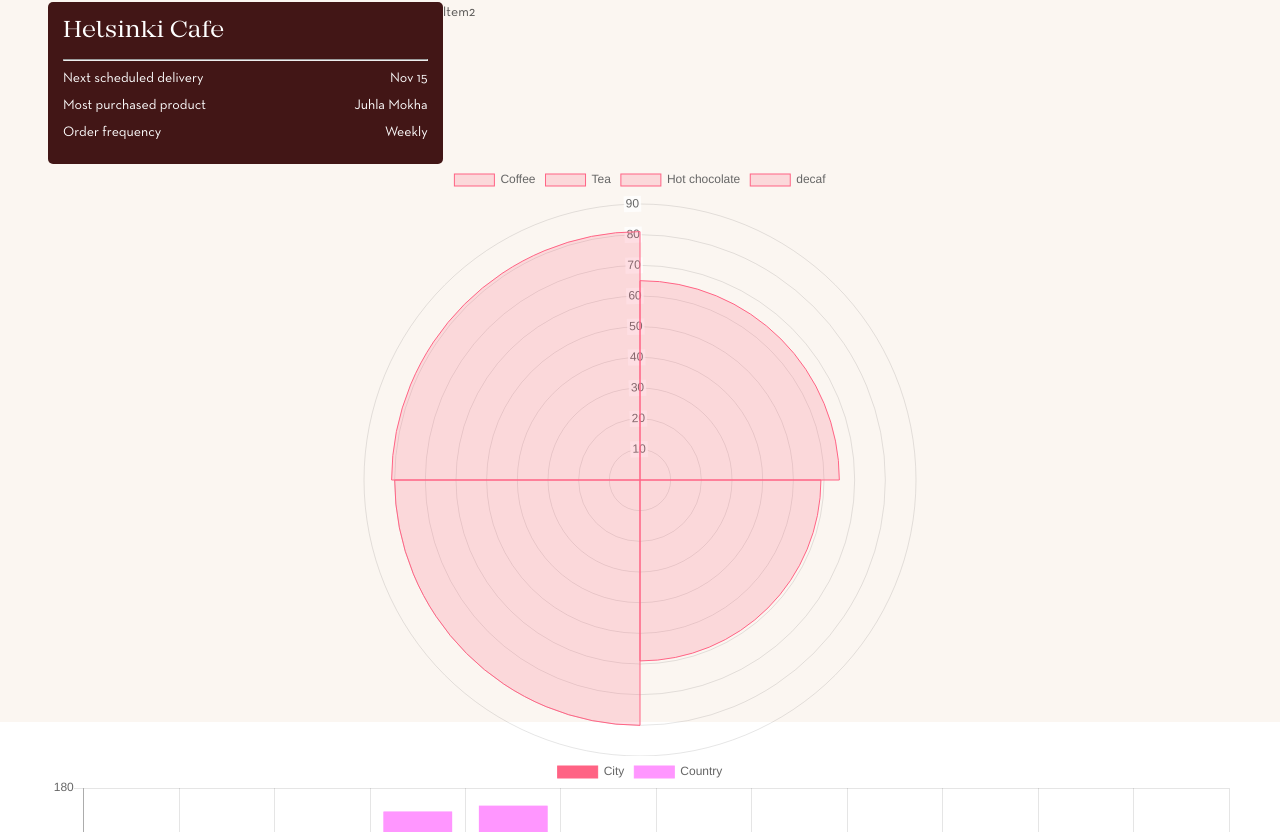
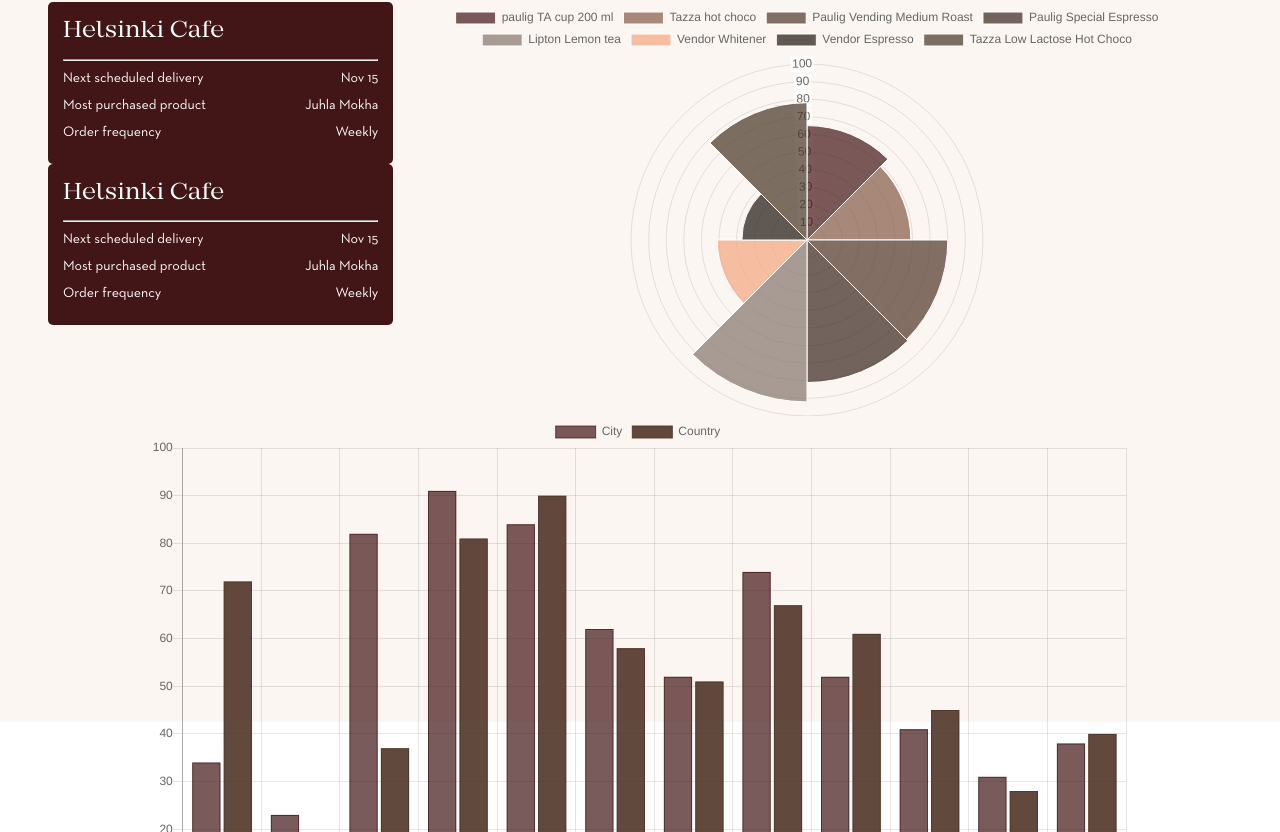
Before and after one commit to biancajemsten/kahvia, a Next.js app: page /data-dashboard in a window 1280 px wide. Shown: the part 268-1100 px from the top of the page. Built offline with nearby package versions, Linux system fonts and the light colour scheme.

Commit message:
Update to chart styles

```diff
--- a/pages/data-dashboard.js
+++ b/pages/data-dashboard.js
@@ -1,21 +1,21 @@
 import { Col, Row } from "antd";
 import { useState, useEffect } from "react";
 import { Loading } from "../components/Loading";
-import { Bar, Line, Polar } from 'react-chartjs-2';
+import { Bar, Polar } from 'react-chartjs-2';
 import { CafeSummary } from "../components/CafeSummary";
 
+const barColors =['rgba(66,22,22,0.7)','rgba(133,90,69,0.7)', 'rgba(81,54,41,0.7)', 'rgba(56,38,29,0.7)', 'rgba(133,117,109,0.7)', 'rgba(245,166,127,0.7)', 'rgba(31,23,16,0.7)', 'rgba(71,52,36,0.7)']
+const hoverColors =['rgba(66,22,22,0.8)','rgba(133,90,69,0.8)', 'rgba(81,54,41,0.8)', 'rgba(56,38,29,0.8)', 'rgba(133,117,109,0.8)', 'rgba(245,166,127,0.8)', 'rgba(31,23,16,0.8)', 'rgba(71,52,36,0.8)']
 
   const pData = {
-    labels: ['Coffee', 'Tea', 'Hot chocolate', 'decaf'],
+    labels: ['paulig TA cup 200 ml', 'Tazza hot choco', 'Paulig Vending Medium Roast', 'Paulig Special Espresso','Lipton Lemon tea','Vendor Whitener','Vendor Espresso','Tazza Low Lactose Hot Choco'],
     datasets: [
       {
-        label: 'My First dataset',
-        backgroundColor: 'rgba(255,99,132,0.2)',
-        borderColor: 'rgba(255,99,132,1)',
         borderWidth: 1,
-        hoverBackgroundColor: 'rgba(255,99,132,0.4)',
-        hoverBorderColor: 'rgba(255,99,132,1)',
-        data: [65, 59, 80, 81]
+        data: [65, 59, 80, 81, 92, 51, 37, 78],
+        backgroundColor: barColors,
+        hoverBackgroundColor: hoverColors,
+
       }
     ]
   };
@@ -25,52 +25,25 @@ import { CafeSummary } from "../components/CafeSummary";
   datasets: [
     {
       label: 'City',
-        backgroundColor: 'rgba(255,99,132)',
-        borderColor: 'rgba(255,99,132,1)',
+      backgroundColor: 'rgba(66,22,22,0.7)',
+      borderColor: 'rgba(66,22,22,0.7)',
       borderWidth: 1,
-        hoverBackgroundColor: 'rgba(255,99,132)',
-        hoverBorderColor: 'rgba(255,99,132,1)',
-        stack: 1,
+      hoverBackgroundColor: 'rgba(66,22,22,0.8)',
+      hoverBorderColor: 'rgba(66,22,22,0.8)',
       data: isQuantity ? cityDataForQuantity : cityDataForRevenue,
     },
     {
       label: 'Country',
-        backgroundColor: 'rgba(255,150,255)',
-        borderColor: 'rgba(255,150,255,1)',
+      backgroundColor: 'rgba(81,54,41,0.9)',
+      borderColor: 'rgba(81,54,41,0.9)',
       borderWidth: 1,
-        hoverBackgroundColor: 'rgba(255,150,255)',
-        hoverBorderColor: 'rgba(255,150,255,1)',
-        stack: 1,
+      hoverBackgroundColor: 'rgba(81,54,41,0.95)',
+      hoverBorderColor: 'rgba(81,54,41,0.95)',
       data: isQuantity ? countryDataForQuantity : countryDataForRevenue,
     }
   ]
-  })
+});
 
-  const lData = {
-    labels: ['Jan', 'Feb', 'Mar', 'Apr', 'May', 'June', 'Jul', 'Aug', 'Sep', 'Oct', 'Nov', 'Dec'],
-    datasets: [
-      {
-        label: 'City',
-        backgroundColor: 'rgba(255,99,132)',
-        borderColor: 'rgba(255,99,132,1)',
-        borderWidth: 1,
-        hoverBackgroundColor: 'rgba(255,99,132)',
-        hoverBorderColor: 'rgba(255,99,132,1)',
-        order: 1,
-        data: [34, 23, 82, 91, 84, 62, 52, 74, 52, 41, 31, 38]
-      },
-      {
-        label: 'Country',
-        backgroundColor: 'rgba(255,150,255)',
-        borderColor: 'rgba(255,150,255,1)',
-        borderWidth: 1,
-        hoverBackgroundColor: 'rgba(255,150,255)',
-        hoverBorderColor: 'rgba(255,150,255,1)',
-        order: 2,
-        data: [72, 18, 37, 81, 90, 58, 51, 67, 61, 45, 28, 40]
-      }
-    ]
-  }
   const cityDataForQuantity = [34, 23, 82, 91, 84, 62, 52, 74, 52, 41, 31, 38];
   const countryDataForQuantity = [72, 18, 37, 81, 90, 58, 51, 67, 61, 45, 28, 40];
   const cityDataForRevenue = [134, 123, 182, 191, 184, 162, 152, 174, 152, 141, 131, 138];
@@ -110,13 +83,21 @@ export default function DataDashboard() {
         <div>TOP PART: BIANCA </div>
         <h1>This is a company data dashboard</h1>
         <Row>
-          <Col span={8}>
+          <Col span={7}>
+            <CafeSummary {...summaryProps} />
             <CafeSummary {...summaryProps} />
           </Col>
-          <Col flex={1}>Item2</Col>
+          <Col span={17}>
+            <Polar data={pData} />
+          </Col>
         </Row>
-        <div><Polar data={pData} /></div>
-        <div><Bar data={() => bData(isQuantity)} /></div>
+        <Row>
+          <Col span={2}></Col>
+          <Col span={20}>
+            <Bar data={() => bData(isQuantity)} />
+          </Col>
+          <Col span={2}></Col>
+        </Row>
         <button onClick={() => barOption(setIsQuantity, isQuantity)}>{isQuantity ? 'Revenue' : 'Quantity'}</button>
       </div>
     );
```
Lines whose indentation alone changed are shown as unchanged.
